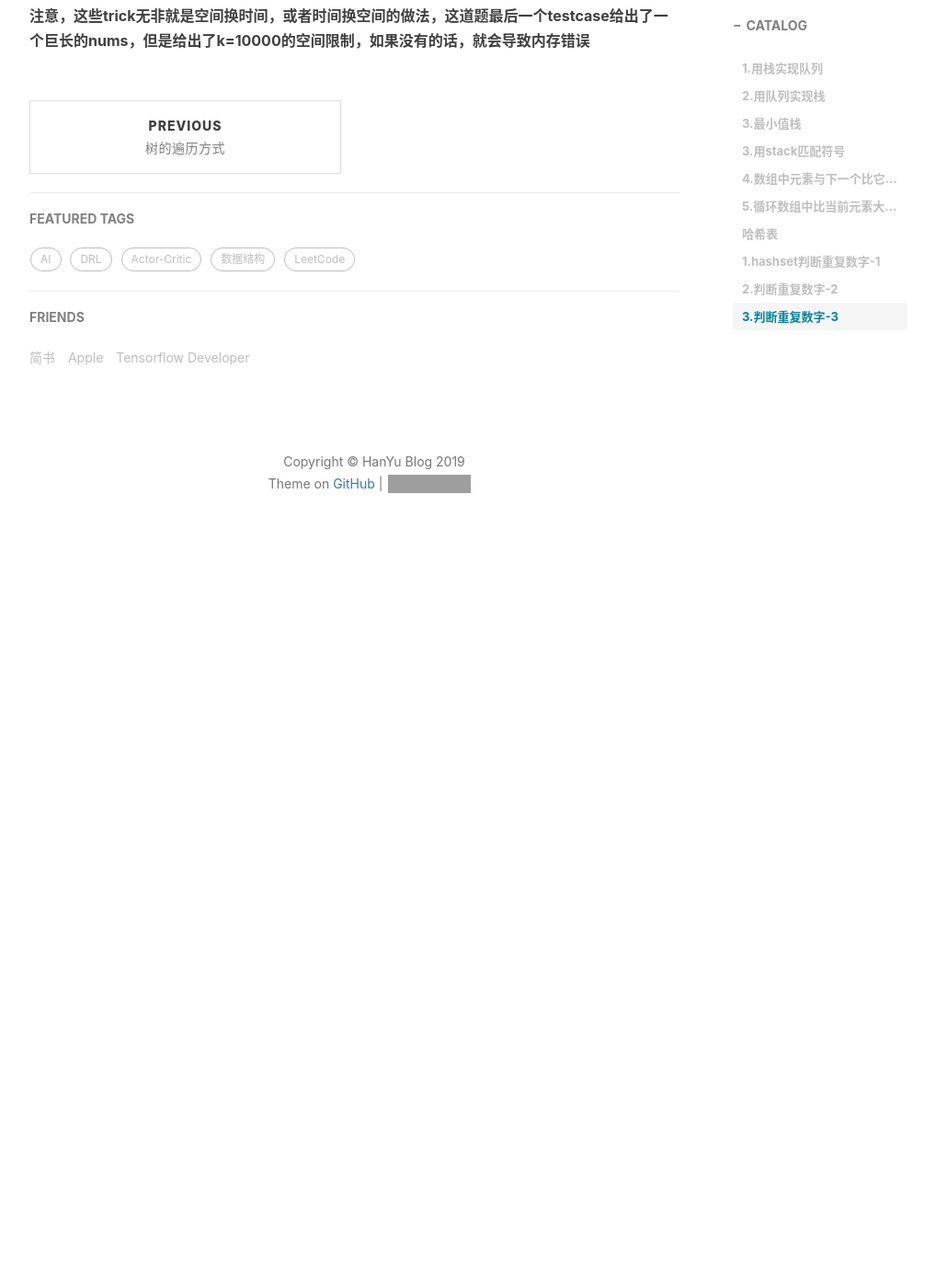
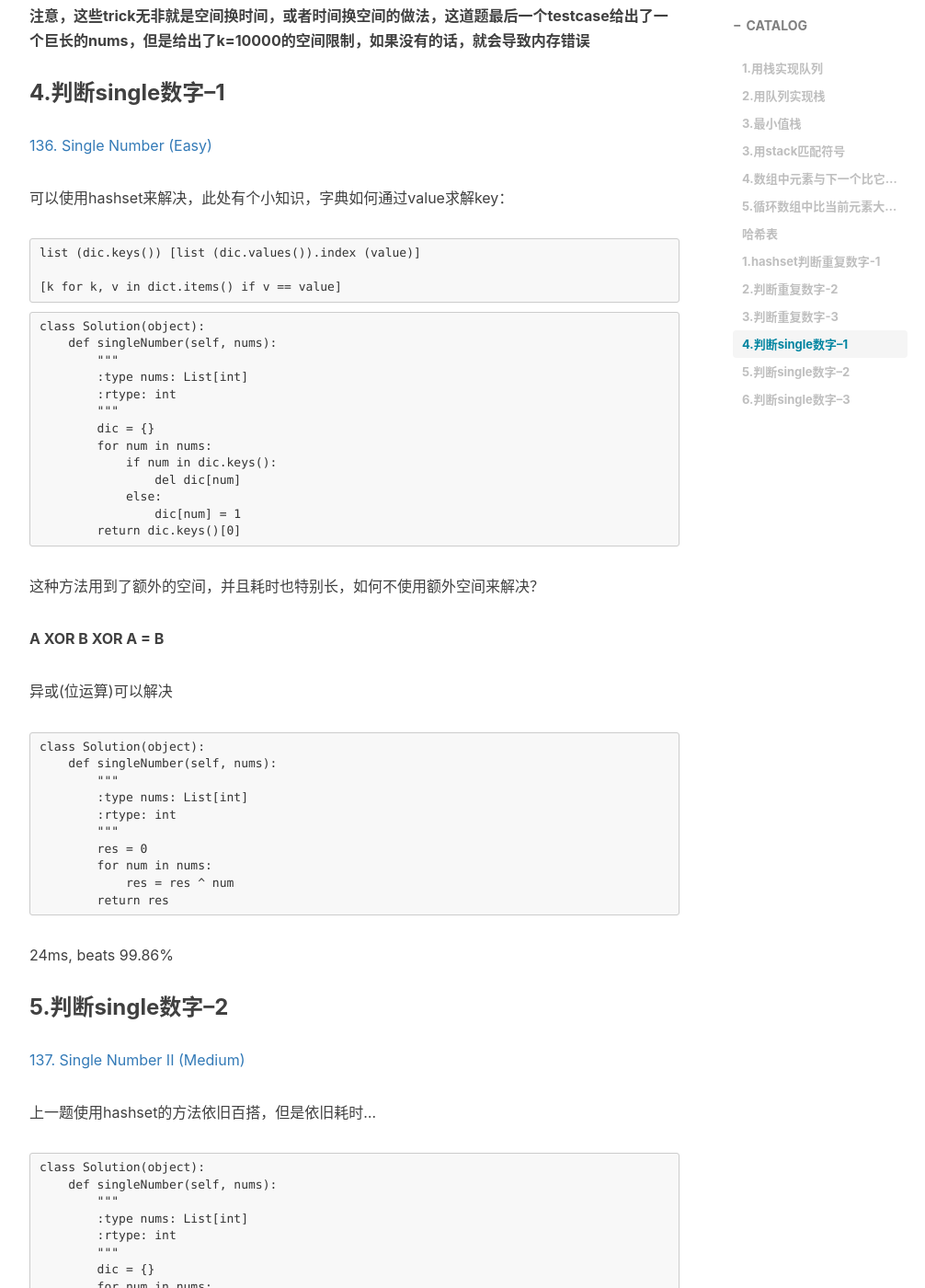
Before and after one commit to yuniler/yuniler.github.io, a Jekyll site: the page built from _posts/2018-01-17-LeetCode中关于堆栈问题的解答.md, in a window 1280 px wide and 1400 px high, scrolled down 8636 px. Shown: the whole window at 92% size, without its empty margins (233-1239 px from the left). Built offline with Jekyll 4.4.1, drawn with Linux system fonts in a browser that asks for light colours; nearby versions of some CDN libraries; comment, search, counter and statistics services are not loaded; before the commit the page ends 9266 px from its top, so only the background shows below that; some of the changed text lies outside the part shown; grey boxes are pictures that could not be loaded.

Commit message:
Update 2018-01-17-LeetCode中关于堆栈问题的解答.md

````diff
--- a/_posts/2018-01-17-LeetCode中关于堆栈问题的解答.md
+++ b/_posts/2018-01-17-LeetCode中关于堆栈问题的解答.md
@@ -394,3 +394,138 @@ class Solution(object):
 ```
 
 **注意，这些trick无非就是空间换时间，或者时间换空间的做法，这道题最后一个testcase给出了一个巨长的nums，但是给出了k=10000的空间限制，如果没有的话，就会导致内存错误**
+
+### 4.判断single数字--1
+
+[136\. Single Number (Easy)](https://leetcode.com/problems/single-number/)
+
+可以使用hashset来解决，此处有个小知识，字典如何通过value求解key：
+
+```
+list (dic.keys()) [list (dic.values()).index (value)]
+
+[k for k, v in dict.items() if v == value]
+```
+
+```
+class Solution(object):
+    def singleNumber(self, nums):
+        """
+        :type nums: List[int]
+        :rtype: int
+        """
+        dic = {}
+        for num in nums:
+            if num in dic.keys():
+                del dic[num]
+            else:
+                dic[num] = 1
+        return dic.keys()[0]
+```
+
+这种方法用到了额外的空间，并且耗时也特别长，如何不使用额外空间来解决？
+
+**A XOR B XOR A = B**
+
+异或(位运算)可以解决
+
+```
+class Solution(object):
+    def singleNumber(self, nums):
+        """
+        :type nums: List[int]
+        :rtype: int
+        """
+        res = 0
+        for num in nums:
+            res = res ^ num
+        return res
+```
+
+24ms, beats 99.86%
+
+### 5.判断single数字--2
+
+[137\. Single Number II (Medium)](https://leetcode.com/problems/single-number-ii/)
+
+上一题使用hashset的方法依旧百搭，但是依旧耗时...
+
+```
+class Solution(object):
+    def singleNumber(self, nums):
+        """
+        :type nums: List[int]
+        :rtype: int
+        """
+        dic = {}
+        for num in nums:
+            if num in dic.keys():
+                dic[num] += 1
+            else:
+                dic[num] = 1
+        return [k for k, v in dic.items() if v == 1][0]
+```
+
+然而这只是一个简单的小学奥数问题...
+
+```
+class Solution(object):
+    def singleNumber(self, nums):
+        """
+        :type nums: List[int]
+        :rtype: int
+        """
+        temp = set(nums)
+        double_res = sum(temp)*3 - sum(nums)
+        return double_res / 2
+```
+
+### 6.判断single数字--3
+
+[260\. Single Number III (Medium)](https://leetcode.com/problems/single-number-iii/)
+
+```
+class Solution(object):
+    def singleNumber(self, nums):
+        """
+        :type nums: List[int]
+        :rtype: List[int]
+        """
+        dic = {}
+        for num in nums:
+            ## if num in dic.keys():
+				if num in dic:
+                dic[num] += 1
+            else:
+                dic[num] = 1
+        return [k for k, v in dic.items() if v == 1]
+```
+
+**突然惊奇的发现，主要的耗时操作在dic.keys()上面，改成dic后，24ms，beats 99%。**
+
+但是如何通过恒定的额外空间来解决这个问题呢？
+
+关键找到a,b的差异处
+
+```
+class Solution(object):
+    def singleNumber(self, nums):
+        """
+        :type nums: List[int]
+        :rtype: List[int]
+        """
+        xor = 0
+        a = 0
+        b = 0
+        for num in nums:
+            xor ^= num
+        mask = 1
+        while(xor&mask == 0):
+            mask = mask << 1
+        for num in nums:
+            if num&mask:
+                a ^= num
+            else:
+                b ^= num
+        return [a, b]
+```
````
